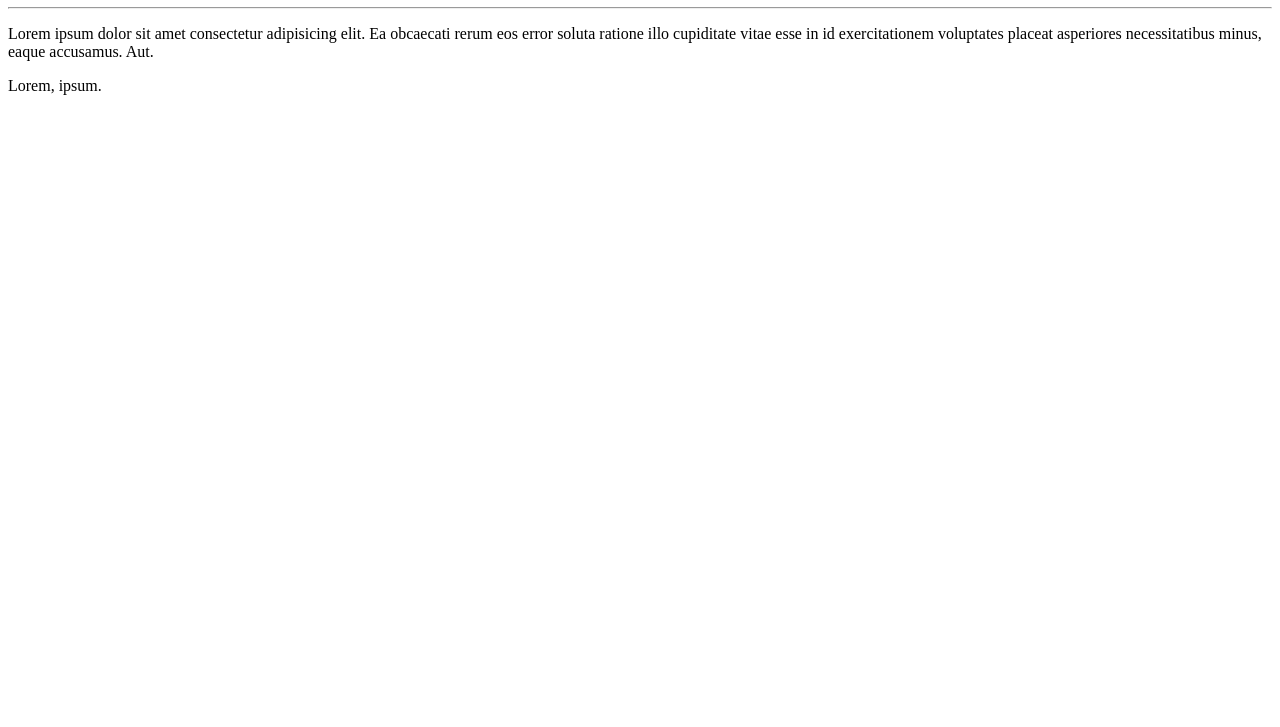
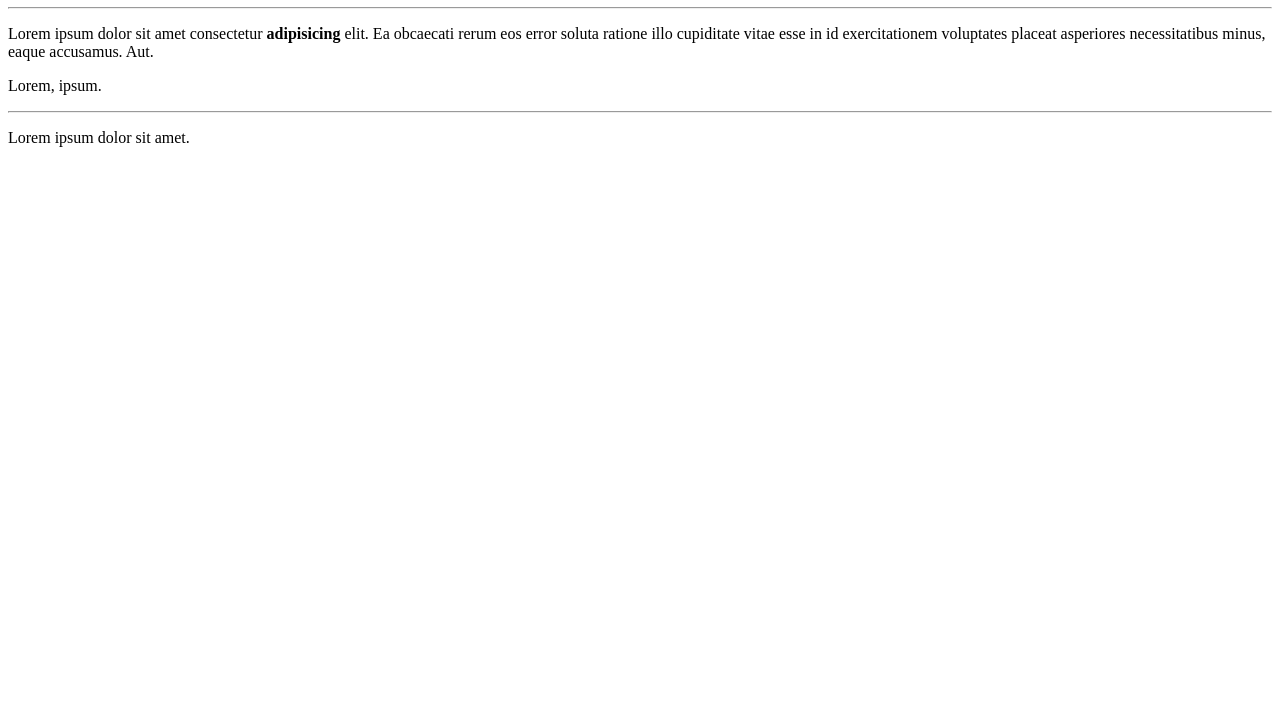
Before and after one commit to tanaka-11/revisao-front-end, a plain HTML site: page index.html in a window 1280 px wide. Shown: the part 73-800 px from the top of the page. Drawn offline with Linux system fonts and the light colour scheme.

Commit message:
Adicionado linha separatoria, negrito na palavra adipisicing e mais um paragrafo

```diff
--- a/index.html
+++ b/index.html
@@ -12,8 +12,12 @@
 <body>
     <h1>Revisão de HTML e CSS</h1>
     <hr>
-    <p>Lorem ipsum dolor sit amet consectetur adipisicing elit. Ea obcaecati rerum eos error soluta ratione illo cupiditate vitae esse in id exercitationem voluptates placeat asperiores necessitatibus minus, eaque accusamus. Aut.</p>
+
+    <p>Lorem ipsum dolor sit amet consectetur <b>adipisicing</b> elit. Ea obcaecati rerum eos error soluta ratione illo cupiditate vitae esse in id exercitationem voluptates placeat asperiores necessitatibus minus, eaque accusamus. Aut.</p>
     <p>Lorem, ipsum.</p>
+    <hr>
+
+    <p>Lorem ipsum dolor sit amet.</p>
 
 </body>
 
```
